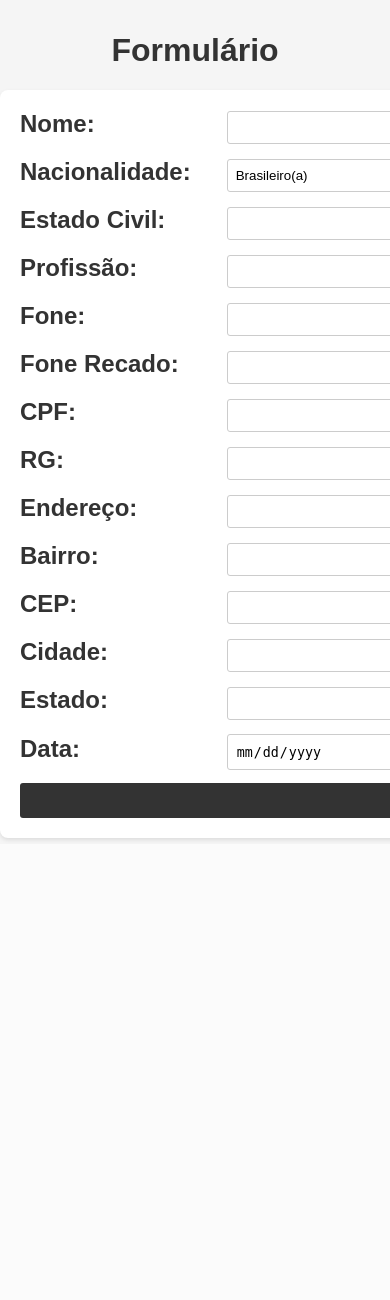
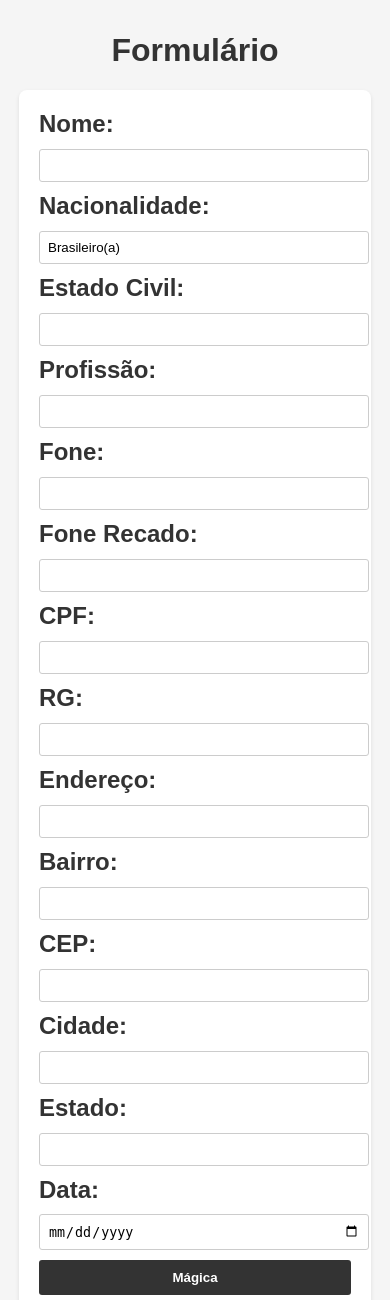
Before and after one commit to AndersonCoitinho/FormularioContrato, a Flask app: page / in a window 390 px wide; the page is wider, and only the part inside the window is pictured. Shown: the top 1300 px of that part. Before the commit the page ends 841 px from the top of that part, so only its background shows below. Run offline with Flask 3, Linux system fonts and the light colour scheme; some libraries are stand-ins or nearby versions.

Commit message:
responsivo

```diff
--- a/static/style.css
+++ b/static/style.css
@@ -57,3 +57,19 @@ button[type="submit"] {
 button[type="submit"]:hover {
     background-color: #555;
 }
+
+@media (max-width: 768px) {
+    form {
+        width: 80%; /* Reduza a largura do formulário */
+    }
+
+    label {
+        width: 100%; /* Ocupa a largura total */
+        display: block;
+        margin-bottom: 10px;
+    }
+
+    input[type="text"], input[type="date"] {
+        width: 100%; /* Ocupa a largura total */
+    }
+}
```
Also changed, not shown: 1 other file.
